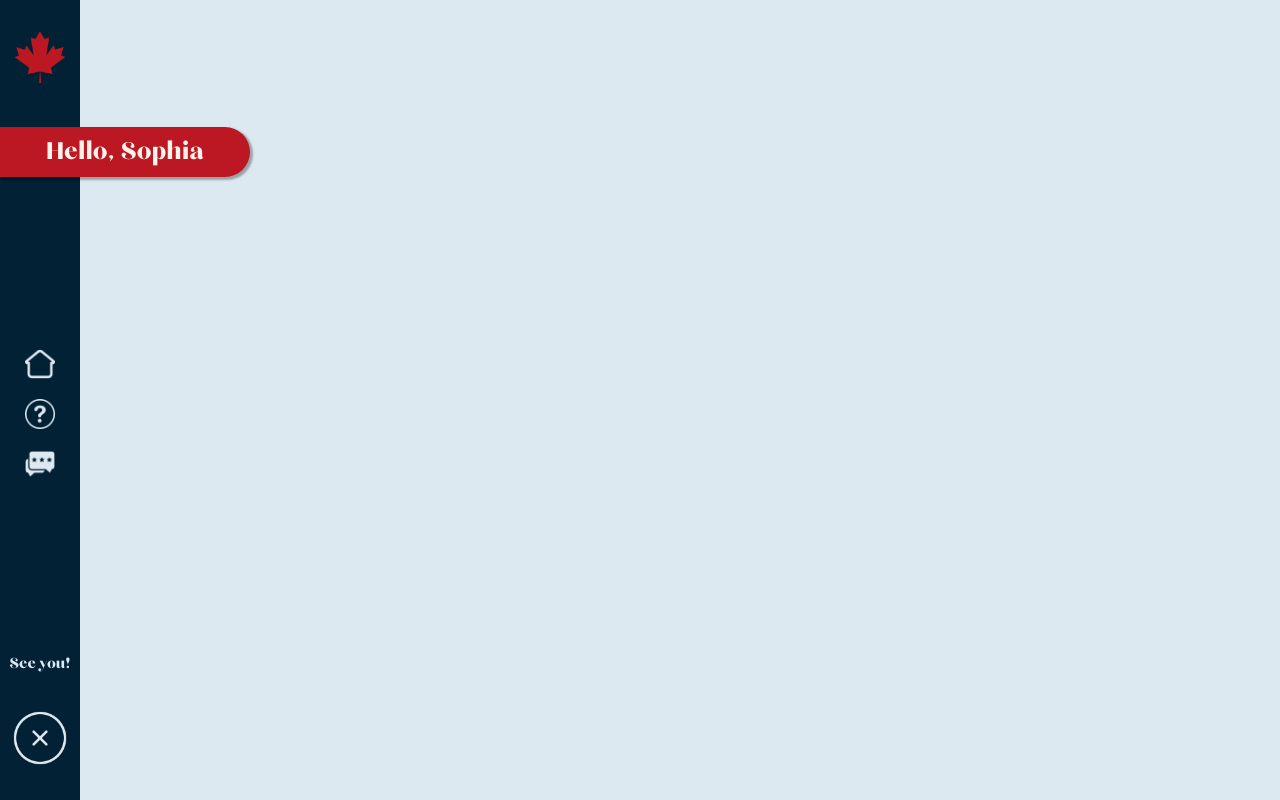
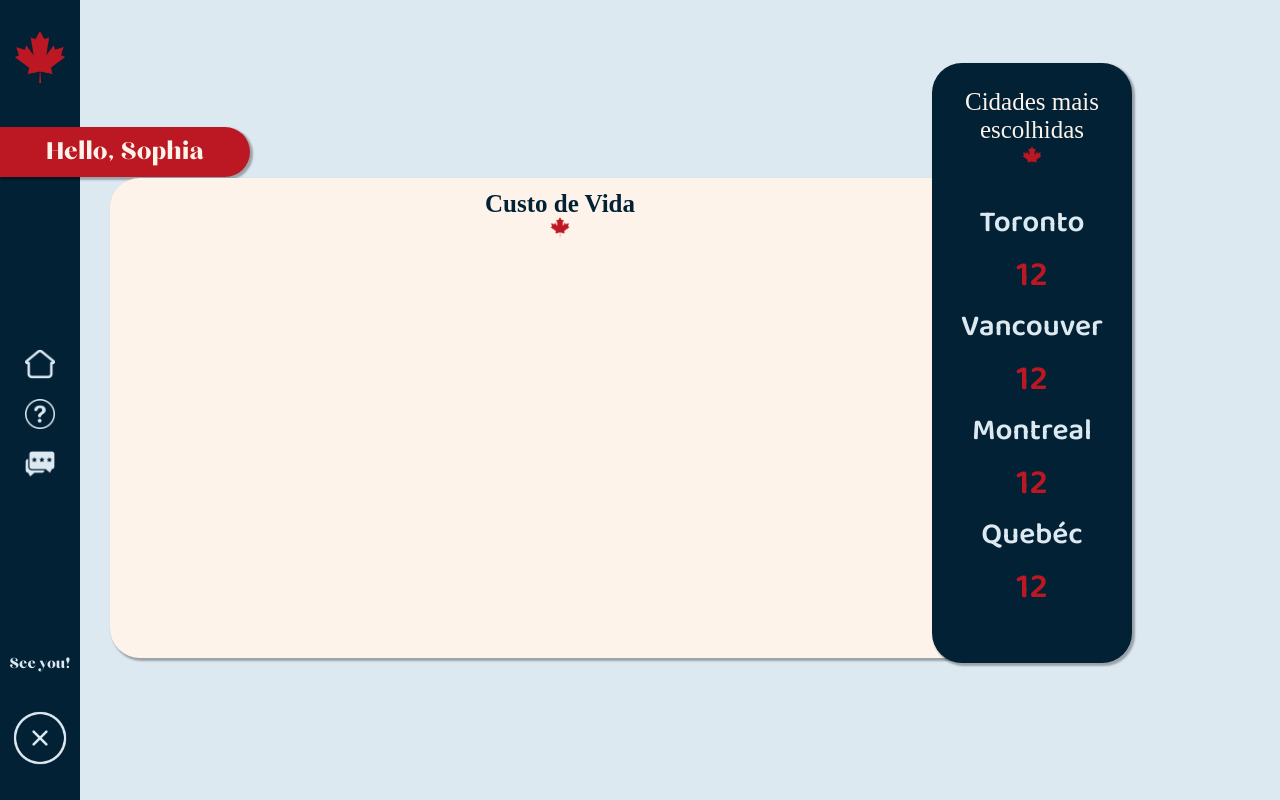
Before and after one commit to sophture/Pathway, a website: page site/public/dashboard.html in a window 1280 px wide. Drawn offline with Linux system fonts and the light colour scheme; files whose address does not match are found by name; a web font is replaced by a local one.

Commit message:
css dasboard

```diff
--- a/site/public/css/dashboard.css
+++ b/site/public/css/dashboard.css
@@ -4,6 +4,12 @@
 @font-face {
   font-family: Chloe;
   src: url('./fonte/Chloe-Regular.otf');
+}
+
+.patua-one-regular {
+  font-family: "Patua One", serif;
+  font-weight: 400;
+  font-style: normal;
 }
 
 body {
@@ -87,5 +93,83 @@ body {
   border-top-right-radius: 30px;
   border-bottom-right-radius: 30px;
   box-shadow: 2px 2px 2px 1px rgba(0, 0, 0, 0.3);
+}
+
+.conteudo {
+  max-height: 695px;
+  max-width: 1456px;
+  margin-left: 80px;
+  display: flex;
+  justify-content: center;
+  flex-direction: row;
+  align-items: center;
+}
+
+.box {
+  background-color: #FEF3EA;
+  width: 900px;
+  height: 480px;
+  border-radius: 30px;
+  margin-top: 20px;
+  box-shadow: 2px 2px 2px 1px rgba(0, 0, 0, 0.3);
+  display: flex;
+  flex-direction: column;
+  align-items: center;
+  margin: auto;
+  position: relative;
+  top: 90px;
+}
+
+.box h1 {
+  color: #022135;
+  font-family: "Patua One", serif;
+  font-size: 25px;
+  text-align: center;
+  position: relative;
+  bottom: 5px;
+}
+
+.indicadores {
+  background-color: #022135;
+  width: 200px;
+  height: 600px;
+  border-radius: 30px;
+  box-shadow: 2px 2px 2px 1px rgba(0, 0, 0, 0.3);
+  position: relative;
+  margin: 20px;
+  top: 35px;
+  right: 120px;
+  display: flex;
+  align-items: center;
+  flex-direction: column;
+}
+
+.indicadores p {
+  color: #FEF3EA;
+  font-family: "Patua One", serif;
+  font-size: 25px;
+  text-align: center;
 
 }
+
+.img-indicadores {
+  width: 30px;
+  height: 30px;
+  position: relative;
+  bottom: 28px;
+}
+
+.cidade-ind {
+  font-family: 'Baloo 2';
+  color: #dde9f1;
+  font-size: 30px;
+  font-weight: 600;
+}
+
+.num-ind {
+  font-family: 'Baloo 2';
+  color: #bc1823;
+  font-size: 35px;
+  font-weight: 600;
+  bottom: 30px;
+}
--- a/site/public/css/site.css
+++ b/site/public/css/site.css
@@ -236,7 +236,7 @@ header {
 
 .carousel-image {
     display: none;
-    width: 90%;
+    width: 100%;
 }
 
 .carousel-image.active {
--- a/site/public/dashboard.html
+++ b/site/public/dashboard.html
@@ -23,6 +23,25 @@
           <span>See you!</span>
           <img class="botao" src="./assets/img/calcular.png" alt="" onclick="irLogin()">
       </nav>
+      <div class="conteudo">
+        <div class="box">
+          <h1>Custo de Vida</h1>
+          <img class="img-indicadores" src="./assets/img/logo-folha.png" alt="">
+        </div>
+        <div class="indicadores">
+          <p>Cidades mais escolhidas</p>
+          <img class="img-indicadores" src="./assets/img/logo-folha.png" alt="">
+          <span class="cidade-ind">Toronto</span>
+          <span class="num-ind">12</span>
+          <span class="cidade-ind">Vancouver</span>
+          <span class="num-ind">12</span>
+          <span class="cidade-ind">Montreal</span>
+          <span class="num-ind">12</span>
+          <span class="cidade-ind">Quebéc</span>
+          <span class="num-ind">12</span>
+
+        </div>
+      </div>
 </body>
 
 </html>
```
